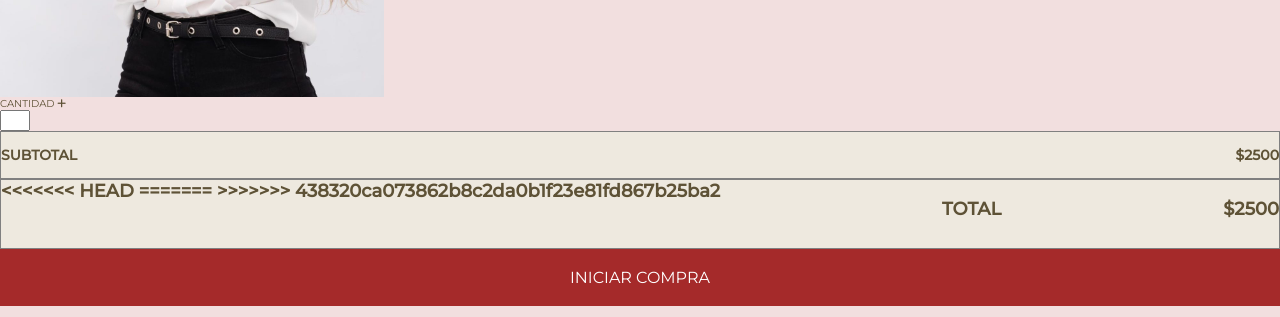
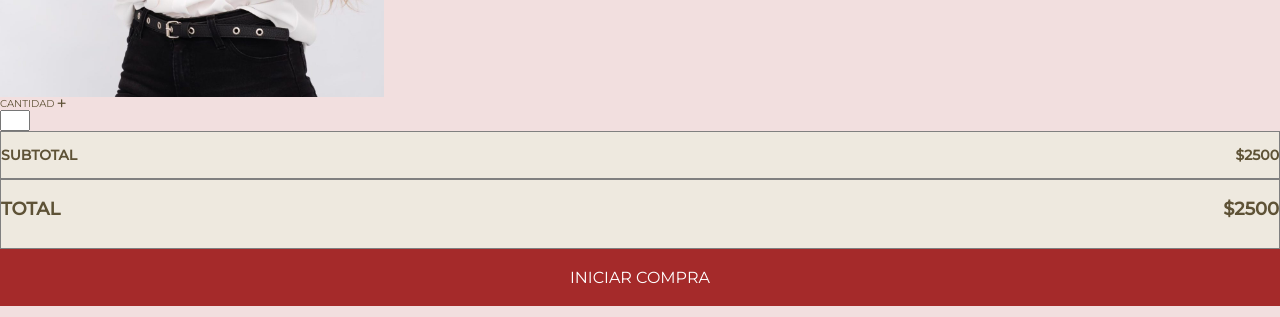
Before and after one commit to FacundoTissera/grupo_2_Tiare, a website: page views/productCart.html in a window 1280 px wide. Shown: the part 775-1092 px from the top of the page. Drawn offline with Linux system fonts and the light colour scheme; files whose address does not match are found by name.

Commit message:
arreglo carrito

```diff
--- a/views/productCart.html
+++ b/views/productCart.html
@@ -104,11 +104,7 @@
             <p class="caja-precio">$2500</p>
         </div>
         <div class="subtotal-total1">
-<<<<<<< HEAD
 
-=======
-
->>>>>>> 438320ca073862b8c2da0b1f23e81fd867b25ba2
             <P class="caja-subtotal-total">TOTAL</P>
             <p class="caja-precio">$2500</p>
         </div>
```
